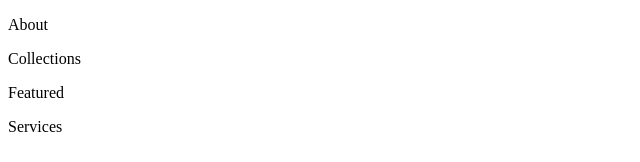
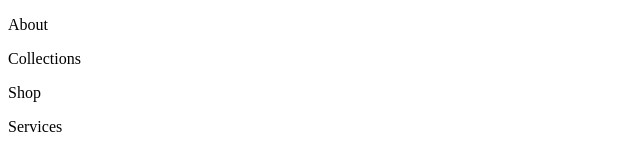
Before and after one commit to Ayush4958/Jwelery, a Next.js app in the folder -y/: page /navbar in a window 1280 px wide. Shown: the top 162 px of the page, without its empty margins (0-640 px from the left). Built offline with nearby package versions, Linux system fonts and the light colour scheme.

Commit message:
Sequence Changes

```diff
--- a/-y/pages/navbar.tsx
+++ b/-y/pages/navbar.tsx
@@ -23,9 +23,8 @@ export default function Navbar({ className }: { className?: string }) {
             </div>
           </MenuItem>
 
-          <MenuItem setActive={setActive} active={active} item="Collections" />
 
-          <MenuItem setActive={setActive} active={active} item="Featured">
+          <MenuItem setActive={setActive} active={active} item="Collections">
             <div className="text-sm grid grid-cols-2 gap-10 p-4">
               <ProductItem
                 title="💎Necklace"
@@ -53,6 +52,8 @@ export default function Navbar({ className }: { className?: string }) {
               />
             </div>
           </MenuItem>
+
+          <MenuItem setActive={setActive} active={active} item="Shop" />
 
           <MenuItem setActive={setActive} active={active} item="Services">
             <div className="flex flex-col space-y-4 text-sm">
```
